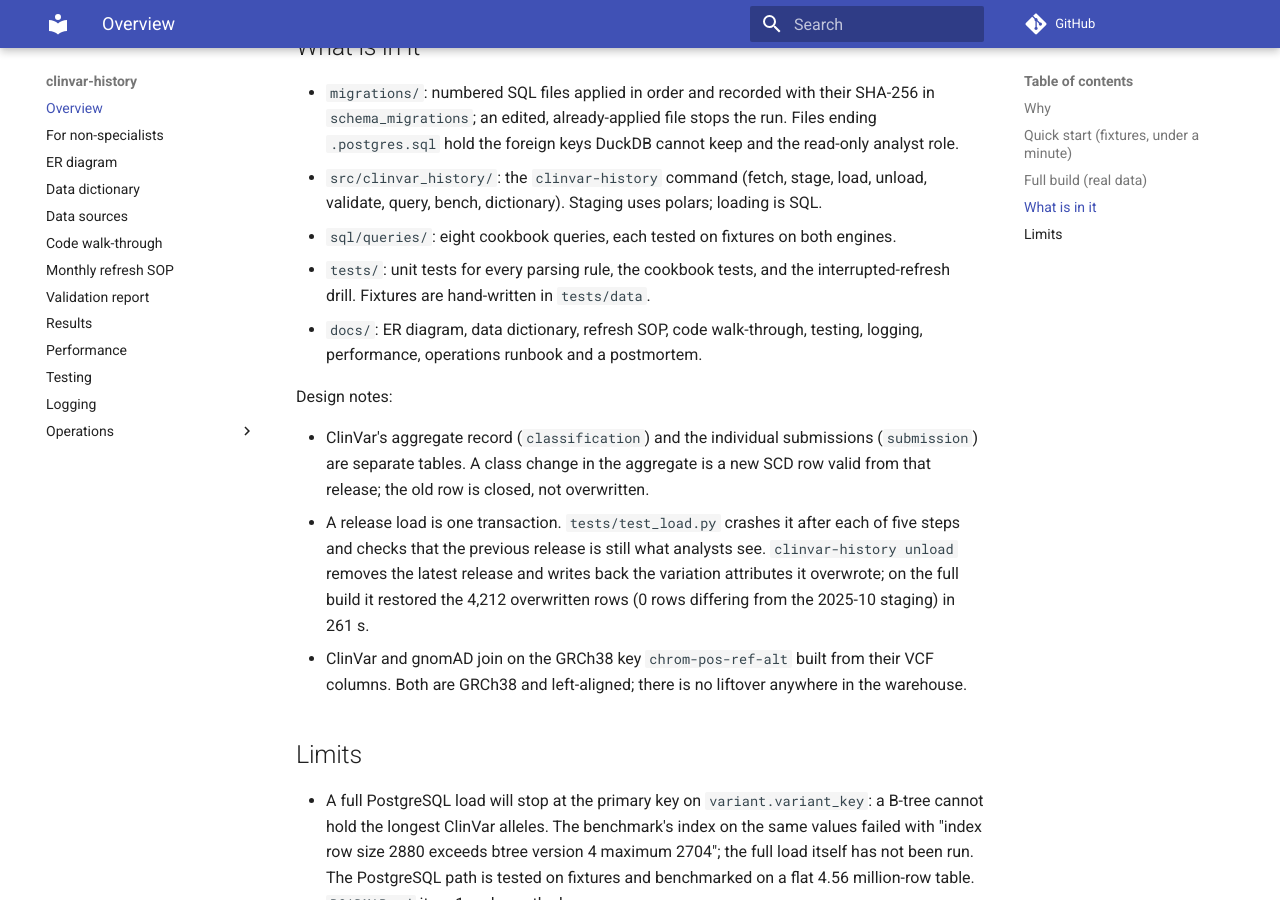
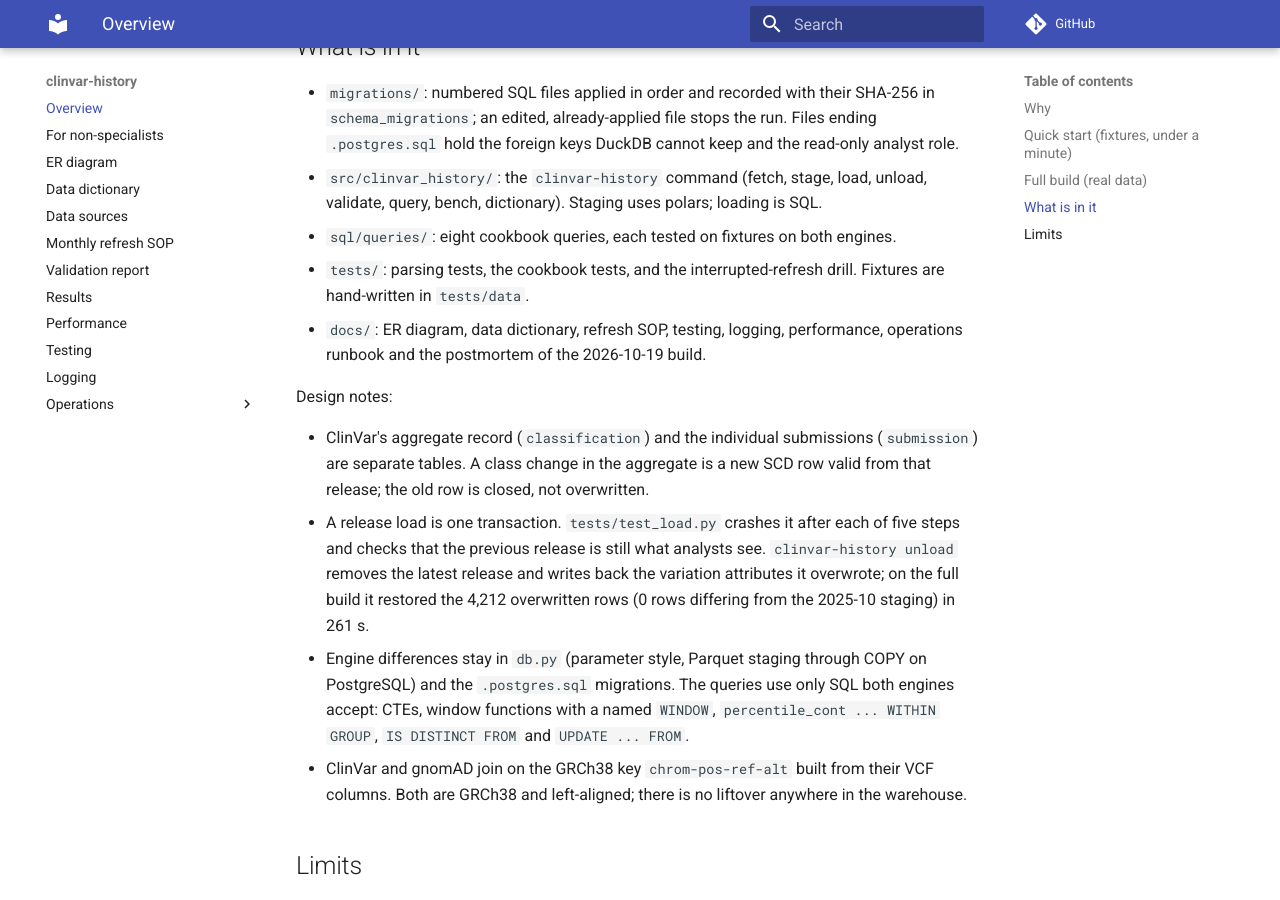
Before and after one commit to Daneshpajouh/clinvar-history, an MkDocs documentation site: the page built from docs/index.md, in a window 1280 px wide and 900 px high, scrolled down 1986 px. Built offline with MkDocs 1.6.1 and Material for MkDocs 9.7.7, drawn with Linux system fonts in a browser that asks for light colours; comment, search, counter and statistics services are not loaded.

Commit message:
Drop the postmortem template and the code walk-through
Neither said anything specific to this repository beyond the engine notes, which move into the README design notes. The runbook, the refresh SOP and the 2026-10-19 postmortem stay.

```diff
--- a/README.md
+++ b/README.md
@@ -91,10 +91,10 @@ All 18 validation checks passed (`docs/validation.md`); query output is in
   bench, dictionary). Staging uses polars; loading is SQL.
 - `sql/queries/`: eight cookbook queries, each tested on fixtures on both
   engines.
-- `tests/`: unit tests for every parsing rule, the cookbook tests, and the
+- `tests/`: parsing tests, the cookbook tests, and the
   interrupted-refresh drill. Fixtures are hand-written in `tests/data`.
-- `docs/`: ER diagram, data dictionary, refresh SOP, code walk-through,
-  testing, logging, performance, operations runbook and a postmortem.
+- `docs/`: ER diagram, data dictionary, refresh SOP, testing, logging,
+  performance, operations runbook and the postmortem of the 2026-10-19 build.
 
 Design notes:
 
@@ -106,6 +106,11 @@ Design notes:
   analysts see. `clinvar-history unload` removes the latest release and writes back the
   variation attributes it overwrote; on the full build it restored the 4,212
   overwritten rows (0 rows differing from the 2025-10 staging) in 261 s.
+- Engine differences stay in `db.py` (parameter style, Parquet staging
+  through COPY on PostgreSQL) and the `.postgres.sql` migrations. The
+  queries use only SQL both engines accept: CTEs, window functions with a
+  named `WINDOW`, `percentile_cont ... WITHIN GROUP`, `IS DISTINCT FROM`
+  and `UPDATE ... FROM`.
 - ClinVar and gnomAD join on the GRCh38 key `chrom-pos-ref-alt` built from
   their VCF columns. Both are GRCh38 and left-aligned; there is no liftover
   anywhere in the warehouse.
--- a/mkdocs.yml
+++ b/mkdocs.yml
@@ -18,7 +18,6 @@ nav:
   - ER diagram: er_diagram.md
   - Data dictionary: data_dictionary.md
   - Data sources: data_sources.md
-  - Code walk-through: code_walkthrough.md
   - Monthly refresh SOP: sop_monthly_refresh.md
   - Validation report: validation.md
   - Results: results.md
@@ -27,5 +26,4 @@ nav:
   - Logging: logging.md
   - Operations:
       - Runbook: operations/runbook.md
-      - Postmortem template: operations/postmortem_template.md
       - "2026-10-19 build failures": operations/postmortems/2026-10-19-clinvar-refresh-build.md
```
Also changed, not shown: docs/code_walkthrough.md (deleted, +0 -41 lines), docs/operations/postmortem_template.md (deleted, +0 -37 lines).
